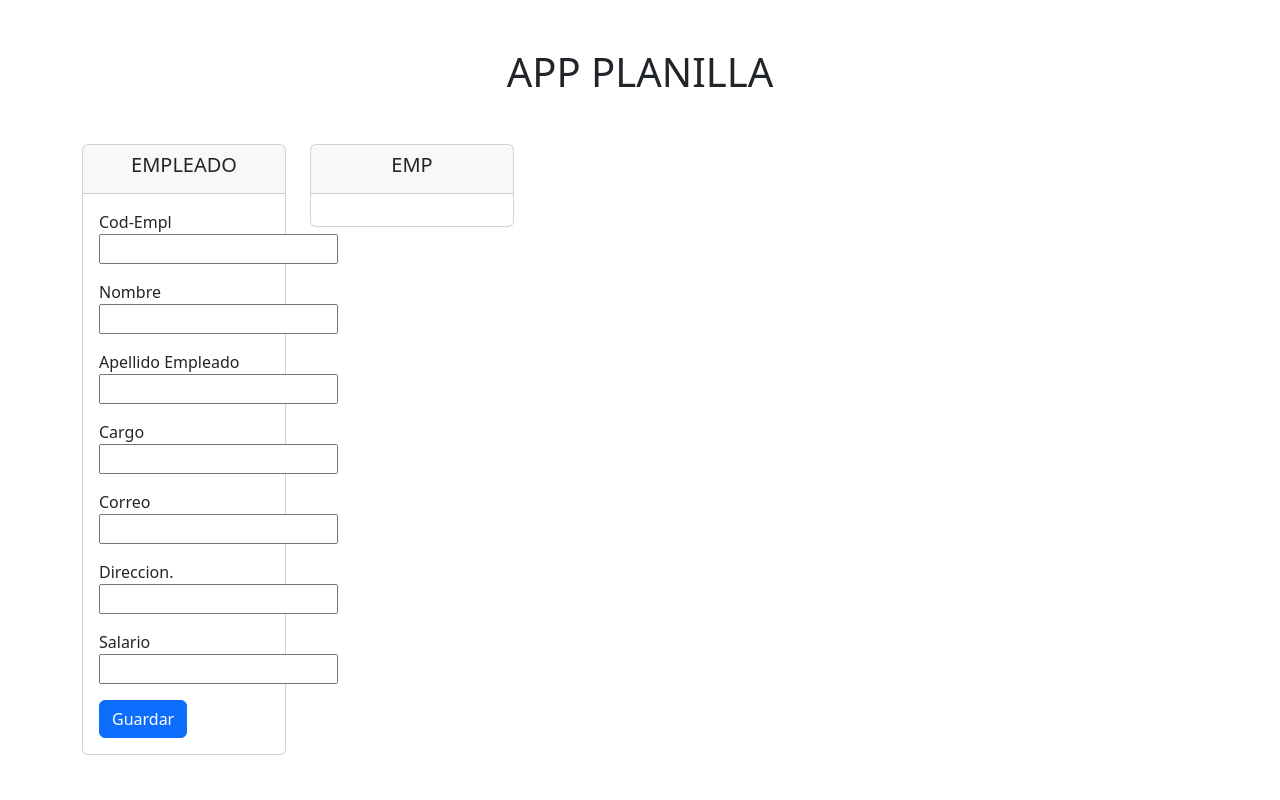
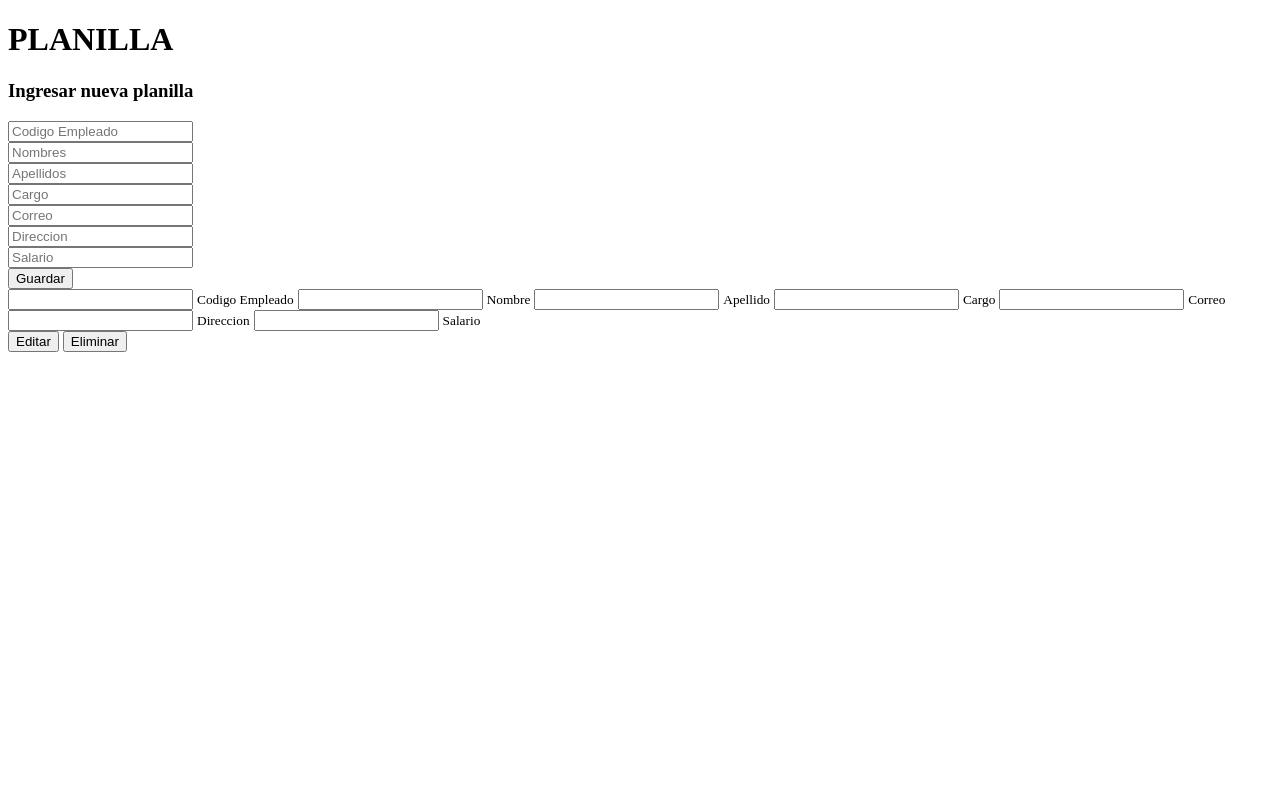
Before and after one commit to SonIsai09/Python, a Flask app: template templates/index.html in a window 1280 px wide. Run offline with Flask 3, Linux system fonts and the light colour scheme; the template is opened without the code that fills it, so the values that code supplies are empty.

Commit message:
Update index.html

```diff
--- a/templates/index.html
+++ b/templates/index.html
@@ -4,57 +4,47 @@
     <meta charset="UTF-8">
     <meta name="viewport" content="width=device-width, initial-scale=1.0">
     <title>Planilla</title>
-    <link rel="stylesheet" href="Style.css">
-    <link href="https://cdn.jsdelivr.net/npm/bootstrap@5.3.2/dist/css/bootstrap.min.css" rel="stylesheet" integrity="sha384-T3c6CoIi6uLrA9TneNEoa7RxnatzjcDSCmG1MXxSR1GAsXEV/Dwwykc2MPK8M2HN" crossorigin="anonymous">
+    <link rel="stylesheet" href="css/Style.css">
+    <!--<link href="https://cdn.jsdelivr.net/npm/bootstrap@5.3.2/dist/css/bootstrap.min.css" rel="stylesheet" integrity="sha384-T3c6CoIi6uLrA9TneNEoa7RxnatzjcDSCmG1MXxSR1GAsXEV/Dwwykc2MPK8M2HN" crossorigin="anonymous">-->
+    <style>
+
+    </style>
 </head>
 <body>
+    <h1 class="text-center mt-5 mb-5">PLANILLA </h1>
    <div class="container">
-    <h1 class="text-center mt-5 mb-5">APP PLANILLA </h1>
-   </div>
-   <div class="container">
-    <div class="row row-col-1 row-cols-sm-1 row-cols-md-2 row-cols-lg-5">
         <div class="col-md-6 mb-3">
             <div class="card">
-                <div class="card-header">
-                    <h5 class="text-center">EMPLEADO</h5>
-                </div>
-                <div class="card-body">
+                <section class="form-agg">
+                    <h3>Ingresar nueva planilla</h3>
                     <form action="/planillas" method="POST">
-                        <label>Cod-Empl</label>
-                        <input type="text" class="form-contro mb-3" name="codEmpleado">
-                        <label>Nombre </label>
-                        <input type="text" class="form-contro mb-3" name="Nombre">
-                        <label>Apellido Empleado</label>
-                        <input type="texEmpleadot" class="form-contro mb-3" name="Apellido">
-                        <label>Cargo</label>
-                        <input type="text" class="form-contro mb-3" name="Cargo">
-                        <label>Correo</label>
-                        <input type="text" class="form-contro mb-3" name="Correo">
-                        <label>Direccion</label>.
-                        <input type="text" class="form-contro mb-3" name="Direccion">
-                        <label>Salario </label>
-                        <input type="text" class="form-contro mb-3" name="Salario">
-                        <button class="btn btn-primary" type="submit">Guardar</button>
-
-
+                        <input type="text" class="form-contro" name="codEmpleado" placeholder="Codigo Empleado">
+                        <br>
+                        <input type="text" class="form-contro" name="Nombre" placeholder="Nombres">
+                        <br>
+                        <input type="texEmpleadot" class="form-contro" name="Apellido" placeholder="Apellidos">
+                        <br>
+                        <input type="text" class="form-contro" name="Cargo" placeholder="Cargo">
+                        <br>
+                        <input type="email" class="form-contro" name="Correo" placeholder="Correo">
+                        <br>
+                        <input type="text" class="form-contro" name="Direccion" placeholder="Direccion">
+                        <br>
+                        <input type="text" class="form-contro" name="Salario" placeholder="Salario">
+                        <br>
+                        <button class="button" type="submit">Guardar</button>
                     </form>
-                </div>
+                </section>
             </div>
         </div>
         <div class="col-md-6">
             <div class="card">
-                <div class="card-header">
-                    <h5 class="text-center">EMP</h5>
-                </div>
-                <DIV class="card-body">
-                    <ul class="list-group">
+                <div class="card-body">
                     <div class="row row-col-2 row-cols-sm-2 row-cols-md-3 row-cols-lg-1">
-                            {% for planilla in planillas %}
-                                    <div class="col">
-                                        <li class="list-group-item mb-3">
+                        <section class="view">
                             <form action="/edit/{{planilla.codEmpleado}}" method="POST">
                                 <input type="text" class="form-control" value="{{planilla.codEmpleado}}"  name="codEmpleado">
-                                                <small>CodEmpleado</small>
+                                <small>Codigo Empleado</small>
                                 <input type="text" class="form-control" value="{{planilla.Nombre}}" name="Nombre">
                                 <small>Nombre</small>
                                 <input type="text" class="form-control" value="{{planilla.Apellido}}" name="Apellido">
@@ -67,22 +57,15 @@
                                 <small>Direccion</small>
                                 <input type="text" class="form-control" value="{{planilla.Salario}}" name="Salario">
                                 <small>Salario</small>
-                                                <button class="btn btn-primary btn-sm mt-3" type="submit">Editar</button>
-                                                <a href="{{url_for('delete', planilla_CodEmpleado=planilla.codEmpleado)}}" class="btn btn-danger btn-sm mt-3">Eliminar</a>
-
+                                <br>
+                                <button class="edit" type="submit">Editar</button>
+                                <button type="submit" href="{{url_for('delete', planilla_CodEmpleado=planilla.codEmpleado)}}" class="delete">Eliminar</button>
                             </form>
-                                        </li>
-                                    </div>
-                            {% endfor %}
-                        </div>
-
-                    </ul>
-                </DIV>
-            </div>
-
+                        </section>
                     </div>
                 </div>
             </div>
-
+        </div>
+   </div>
 </body>
 </html>
```
Lines whose indentation alone changed are shown as unchanged.
